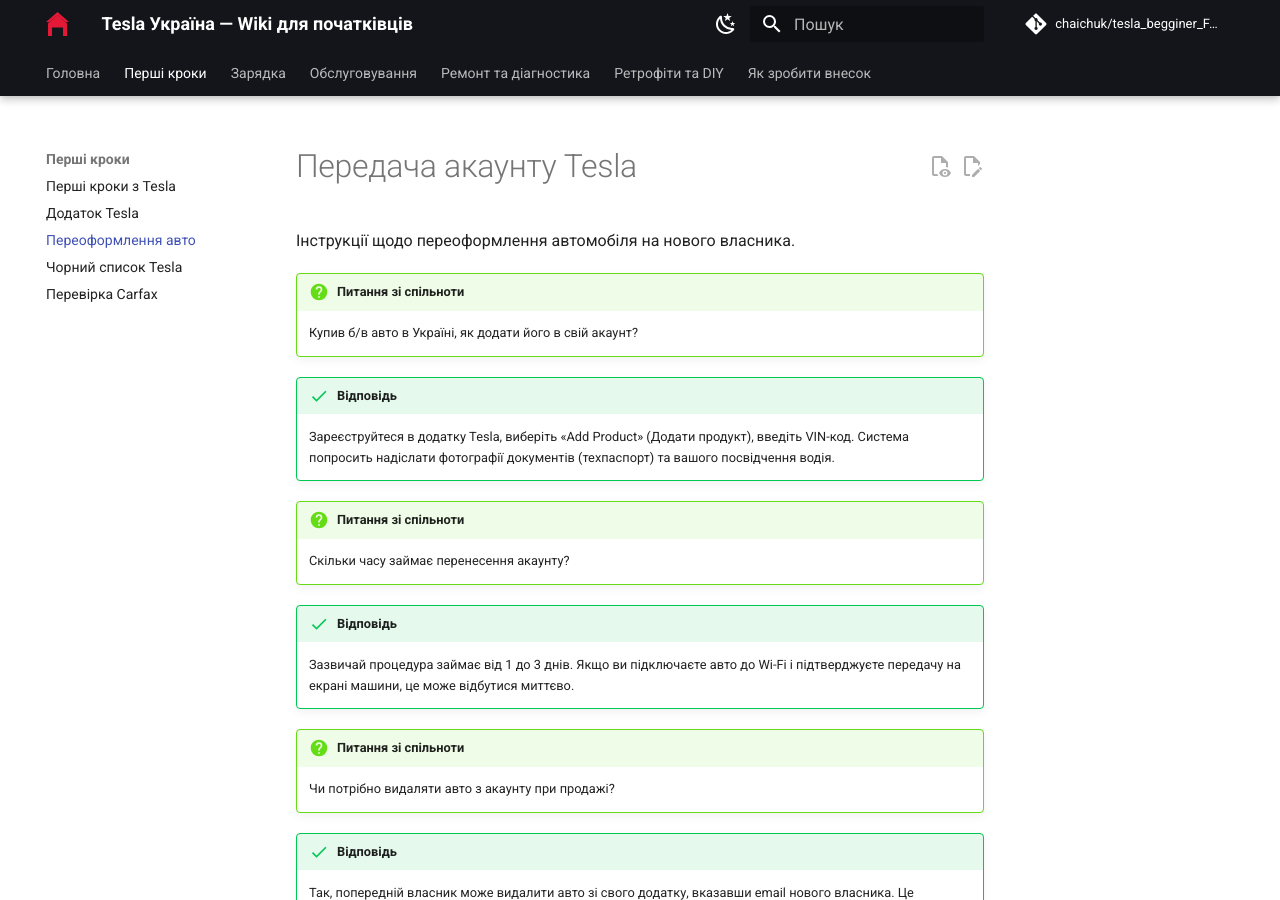
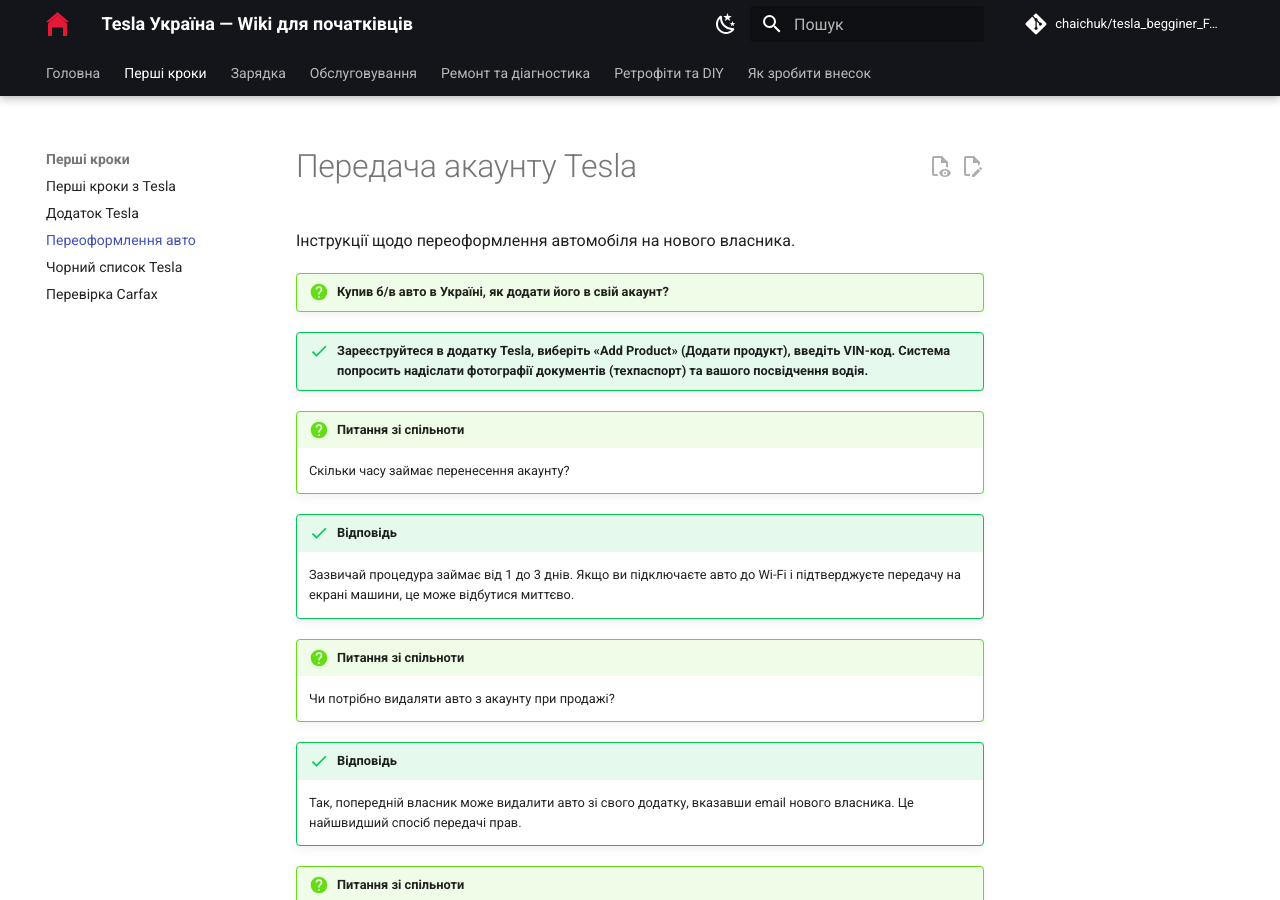
Before and after one commit to chaichuk/tesla_begginer_FAQ, an MkDocs documentation site: the page built from docs/getting-started/account-transfer.md, in a window 1280 px wide and 900 px high. Built offline with MkDocs 1.6.1 and Material for MkDocs 9.7.7, drawn with Linux system fonts in a browser that asks for light colours; comment, search, counter and statistics services are not loaded.

Commit message:
Update account-transfer.md

```diff
--- a/docs/getting-started/account-transfer.md
+++ b/docs/getting-started/account-transfer.md
@@ -2,11 +2,10 @@
 
 Інструкції щодо переоформлення автомобіля на нового власника.
 
-!!! question "Питання зі спільноти"
-    Купив б/в авто в Україні, як додати його в свій акаунт?
+!!! question "Купив б/в авто в Україні, як додати його в свій акаунт?"
 
-!!! success "Відповідь"
-    Зареєструйтеся в додатку Tesla, виберіть «Add Product» (Додати продукт), введіть VIN-код. Система попросить надіслати фотографії документів (техпаспорт) та вашого посвідчення водія.
+!!! success "Зареєструйтеся в додатку Tesla, виберіть «Add Product» (Додати продукт), введіть VIN-код. Система попросить надіслати фотографії документів (техпаспорт) та вашого посвідчення водія. "
+
 
 !!! question "Питання зі спільноти"
     Скільки часу займає перенесення акаунту?
```
